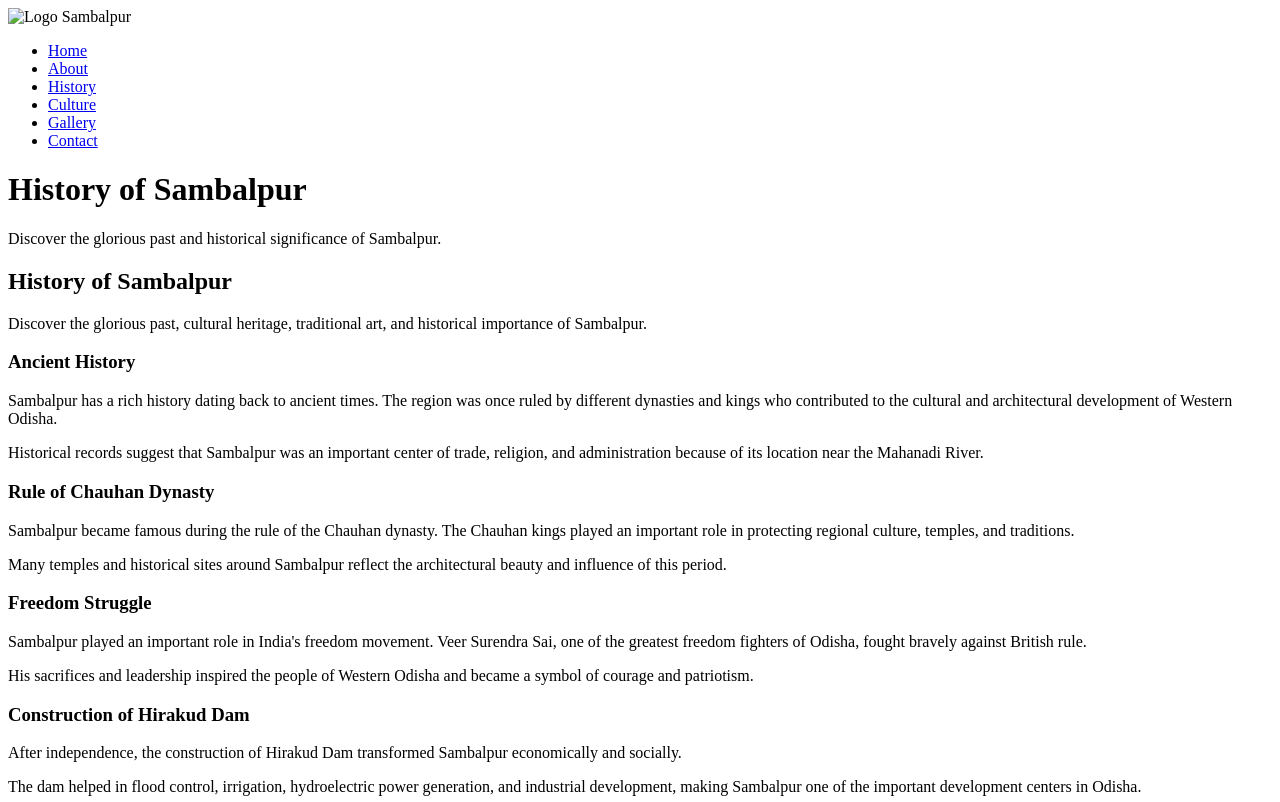
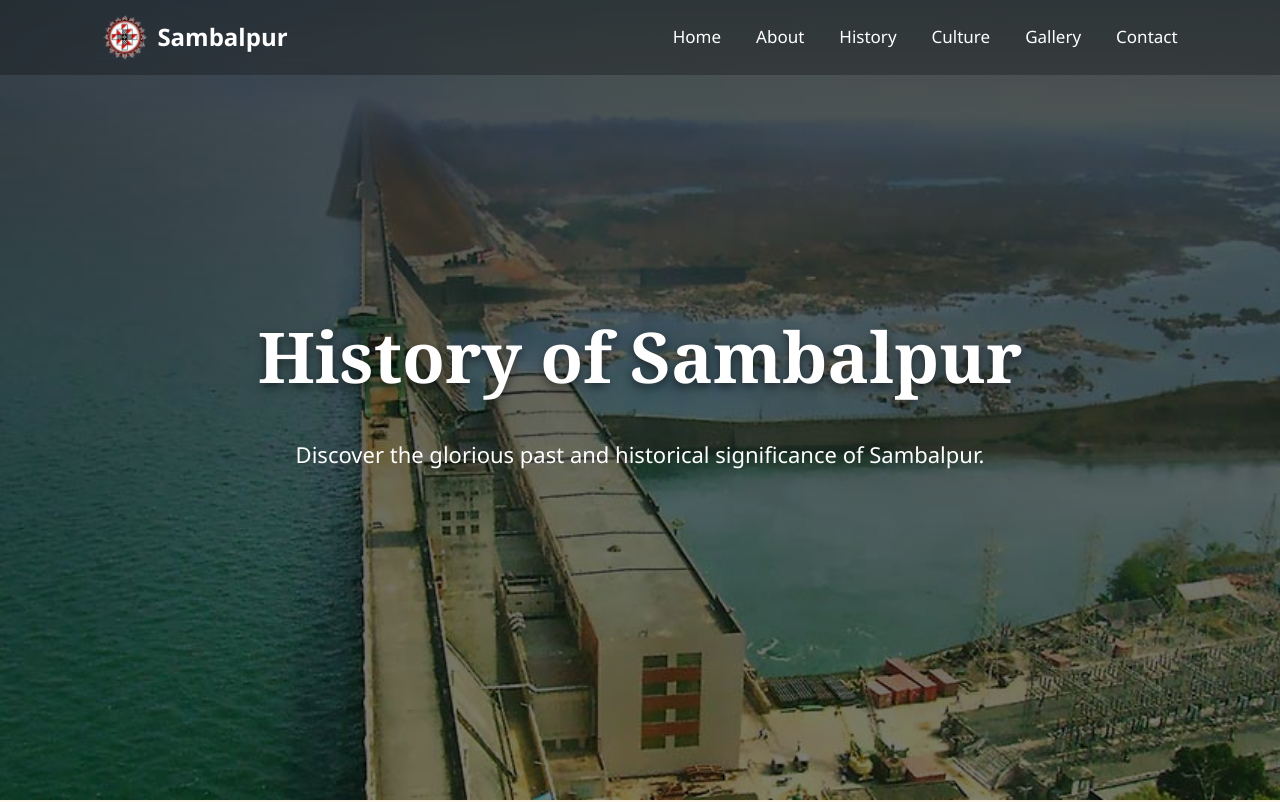
Before and after one commit to AediaX/Class-Task-Summer-Intership_AediaX, a plain HTML site: page native-place-website/history.html in a window 1280 px wide. Shown: the top 802 px of the page. Drawn offline with Linux system fonts and the light colour scheme; the site is published under a folder, as on GitHub Pages, so addresses that start at the root find nothing.

Commit message:
Update history.html

```diff
--- a/native-place-website/history.html
+++ b/native-place-website/history.html
@@ -5,9 +5,9 @@
   <meta name="viewport" content="width=device-width, initial-scale=1.0" />
   <title>History of Sambalpur</title>
 
-  <link rel="shortcut icon" href="/assets/favicon.ico" type="image/x-icon" />
-  <link rel="stylesheet" href="/css/style.css">
-  <link rel="stylesheet" href="/css/history.css">
+  <link rel="shortcut icon" href="assets/favicon.ico" type="image/x-icon" />
+  <link rel="stylesheet" href="css/style.css">
+  <link rel="stylesheet" href="css/history.css">
 </head>
 
 <body>
@@ -15,7 +15,7 @@
   <nav>
 
     <div class="logo">
-      <img src="/assets/favicon.ico" alt="Logo">
+      <img src="assets/favicon.ico" alt="Logo">
       <span>Sambalpur</span>
     </div>
 
```
